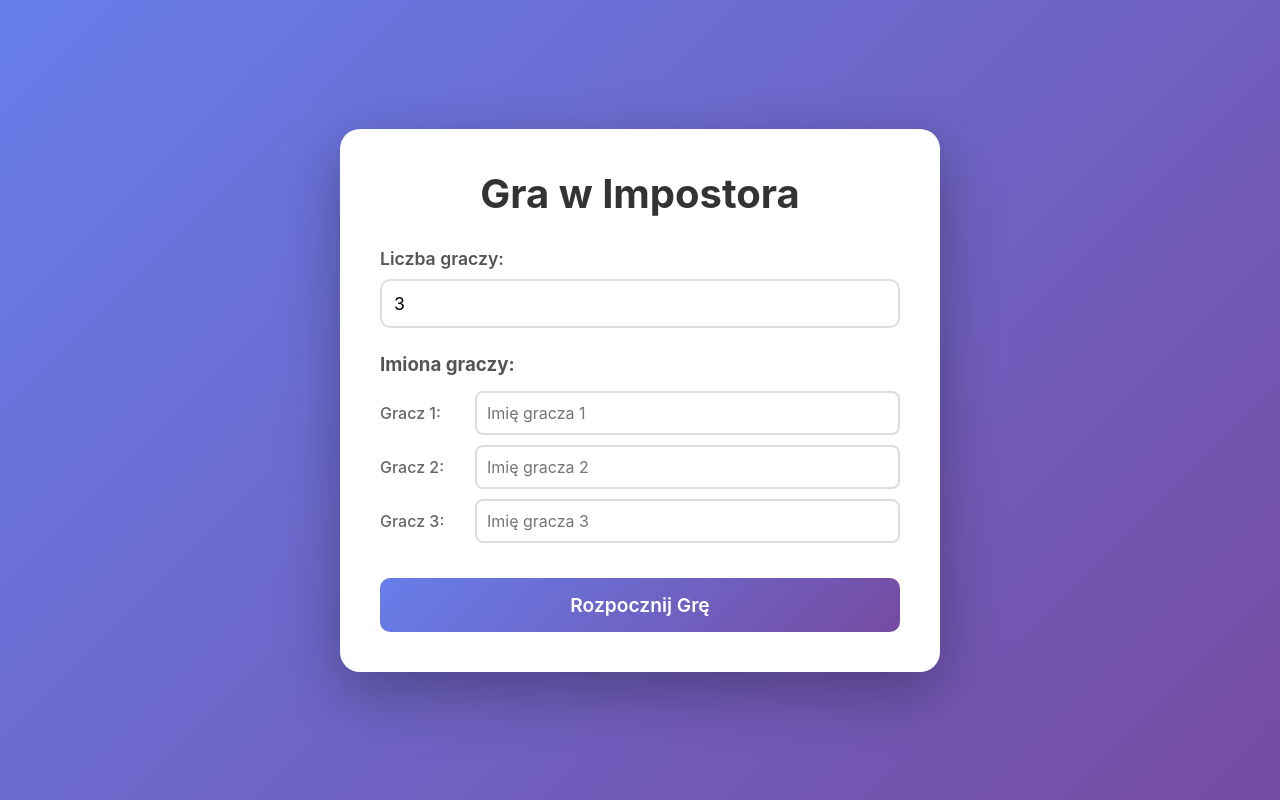
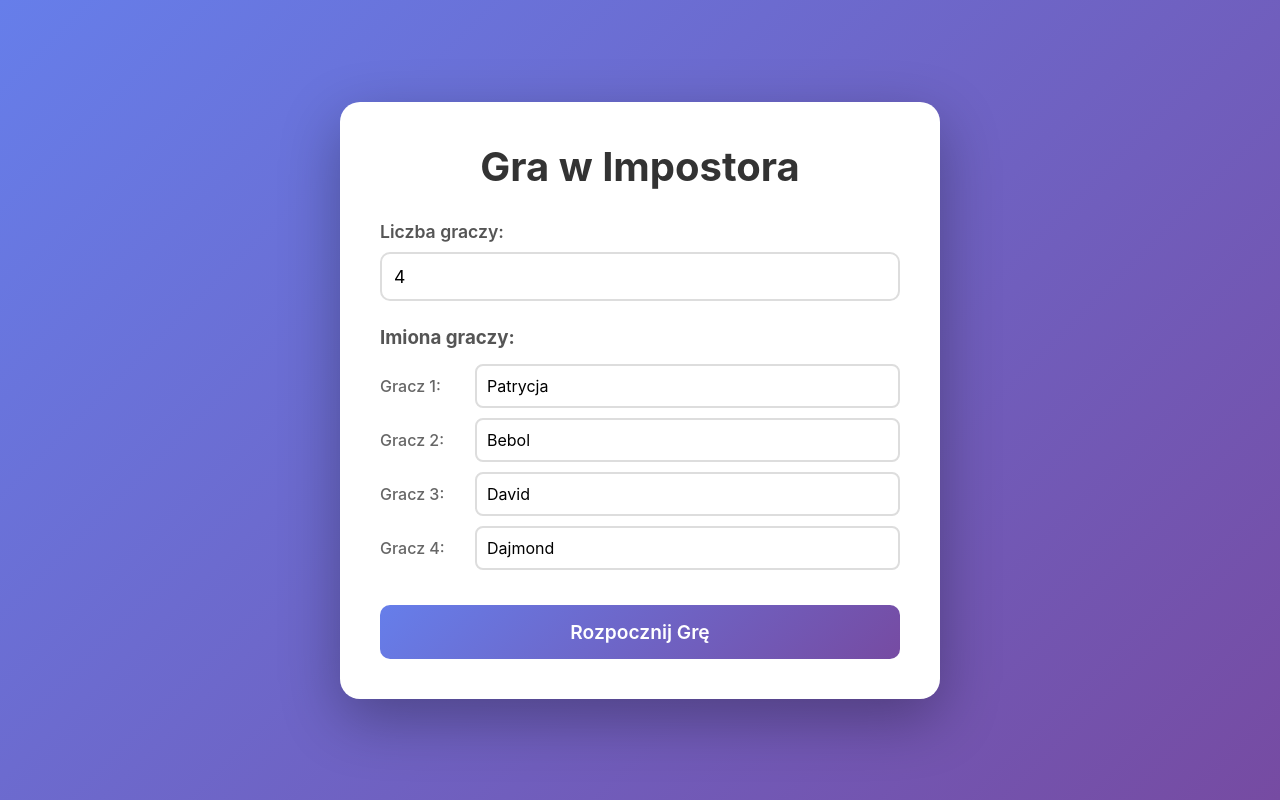
Before and after one commit to NorbertRop/Impostor, a React (Vite) app in the folder frontend/: page / in a window 1280 px wide. Built offline with nearby package versions, Linux system fonts and the light colour scheme.

Commit message:
Set default players: Patrycja, Bebol, David, Dajmond

```diff
--- a/frontend/package.json
+++ b/frontend/package.json
@@ -23,6 +23,7 @@
     "eslint": "^9.36.0",
     "eslint-plugin-react-hooks": "^5.2.0",
     "eslint-plugin-react-refresh": "^0.4.22",
+    "gh-pages": "^6.3.0",
     "globals": "^16.4.0",
     "sharp": "^0.34.5",
     "vite": "^7.1.7"
--- a/frontend/src/components/Setup.jsx
+++ b/frontend/src/components/Setup.jsx
@@ -3,8 +3,8 @@ import { loadDictionary, createGame } from '../utils/game';
 import './Setup.css';
 
 function Setup({ onGameStart }) {
-  const [numPlayers, setNumPlayers] = useState(3);
-  const [playerNames, setPlayerNames] = useState(['', '', '']);
+  const [numPlayers, setNumPlayers] = useState(4);
+  const [playerNames, setPlayerNames] = useState(['Patrycja', 'Bebol', 'David', 'Dajmond']);
   const [error, setError] = useState('');
   const [loading, setLoading] = useState(true);
 
--- a/frontend/vite.config.js
+++ b/frontend/vite.config.js
@@ -4,7 +4,7 @@ import react from '@vitejs/plugin-react'
 // https://vite.dev/config/
 export default defineConfig({
   plugins: [react()],
-  base: './',
+  base: '/Impostor/',
   build: {
     outDir: 'dist',
     assetsDir: 'assets',
```
Also changed, not shown: 2 other files (tests, documents, lock files or other folders).
